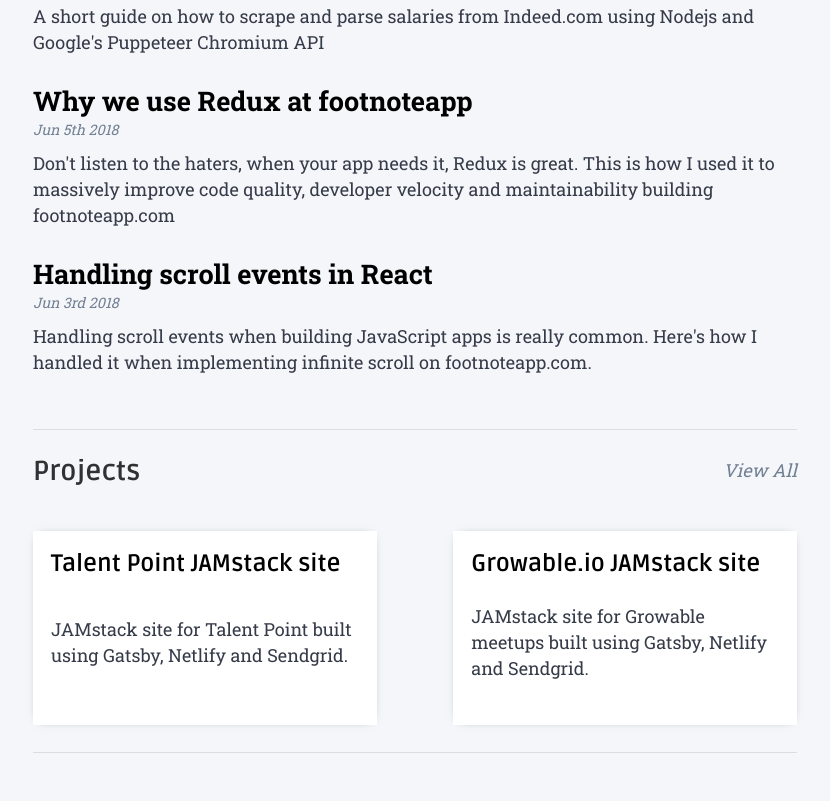
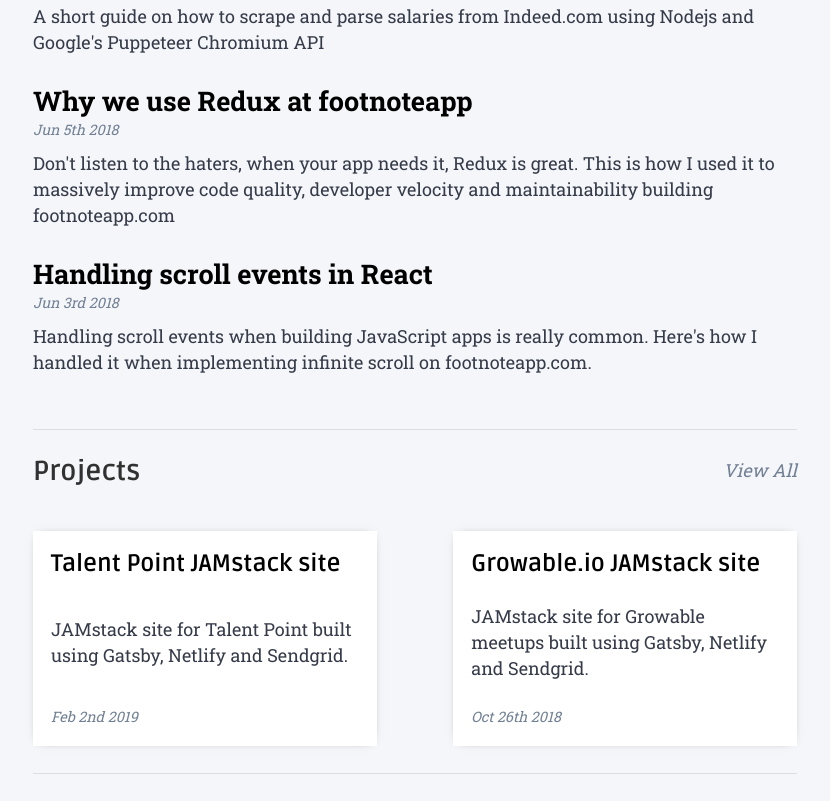
Before and after one commit to kempsterrrr/kempsterrrr-xyz, a Gatsby site: page / in a window 1280 px wide. Shown: the part 1011-1812 px from the top of the page, without its empty margins (225-1055 px from the left). Before the commit the page ends 1791 px from the top, so only its background shows below. Built offline with nearby package versions, Linux system fonts and the light colour scheme; Gatsby itself is replaced by a stand-in of ours; some packages are replaced by stand-ins of ours.

Commit message:
fixing SEO image error in <SEO />

```diff
--- a/src/components/card/card.module.css
+++ b/src/components/card/card.module.css
@@ -30,6 +30,9 @@
 
 .card > a > div {
   font-weight: lighter;
+  font-style: italic;
+  font-size: 0.8rem;
+  color: #718093;
 }
 
 @media only screen and (min-width: 800px) {
--- a/src/components/card/index.js
+++ b/src/components/card/index.js
@@ -1,5 +1,6 @@
 import React from "react"
 import { Link } from "gatsby"
+import moment from "moment"
 
 // CSS
 import styles from "./card.module.css"
@@ -10,7 +11,7 @@ function Card({ title, description, slug, date }) {
       <Link to={slug}>
         <h3>{title}</h3>
         <p>{description}</p>
-        <div>{date}</div>
+        <div>{moment(`${date}`).format("MMM Do YYYY")}</div>
       </Link>
     </div>
   )
--- a/src/components/seo/index.js
+++ b/src/components/seo/index.js
@@ -12,8 +12,14 @@ const SEO = ({ title, description, author, location, seoImage }) => {
           defaultTitle
           defaultDescription
           defaultAuthor
-          defaultImage
           twitterSite
+        }
+      }
+      defaultImage: file(relativePath: { eq: "main-seo-image.png" }) {
+        childImageSharp {
+          fixed(width: 600) {
+            ...GatsbyImageSharpFixed
+          }
         }
       }
     }
@@ -30,7 +36,7 @@ const SEO = ({ title, description, author, location, seoImage }) => {
   const metaAuthor = author || data.site.siteMetadata.defaultAuthor
   const twitterSite = data.site.siteMetadata.twitterSite
   const metaImage = `${data.site.siteMetadata.siteUrl}${seoImage ||
-    data.site.siteMetadata.defaultImage}`
+    data.defaultImage.childImageSharp.fixed.src}`
 
   return (
     <Helmet
@@ -50,7 +56,7 @@ const SEO = ({ title, description, author, location, seoImage }) => {
           content: metaType,
         },
         {
-          name: "og:seo",
+          name: "og:image",
           content: metaImage,
         },
         {
--- a/src/pages/index.js
+++ b/src/pages/index.js
@@ -97,6 +97,7 @@ const IndexPage = ({ data, location }) => {
                     title={project.node.frontmatter.title}
                     description={project.node.frontmatter.description}
                     slug={project.node.frontmatter.path}
+                    date={project.node.frontmatter.date}
                   />
                 )
               }
```
